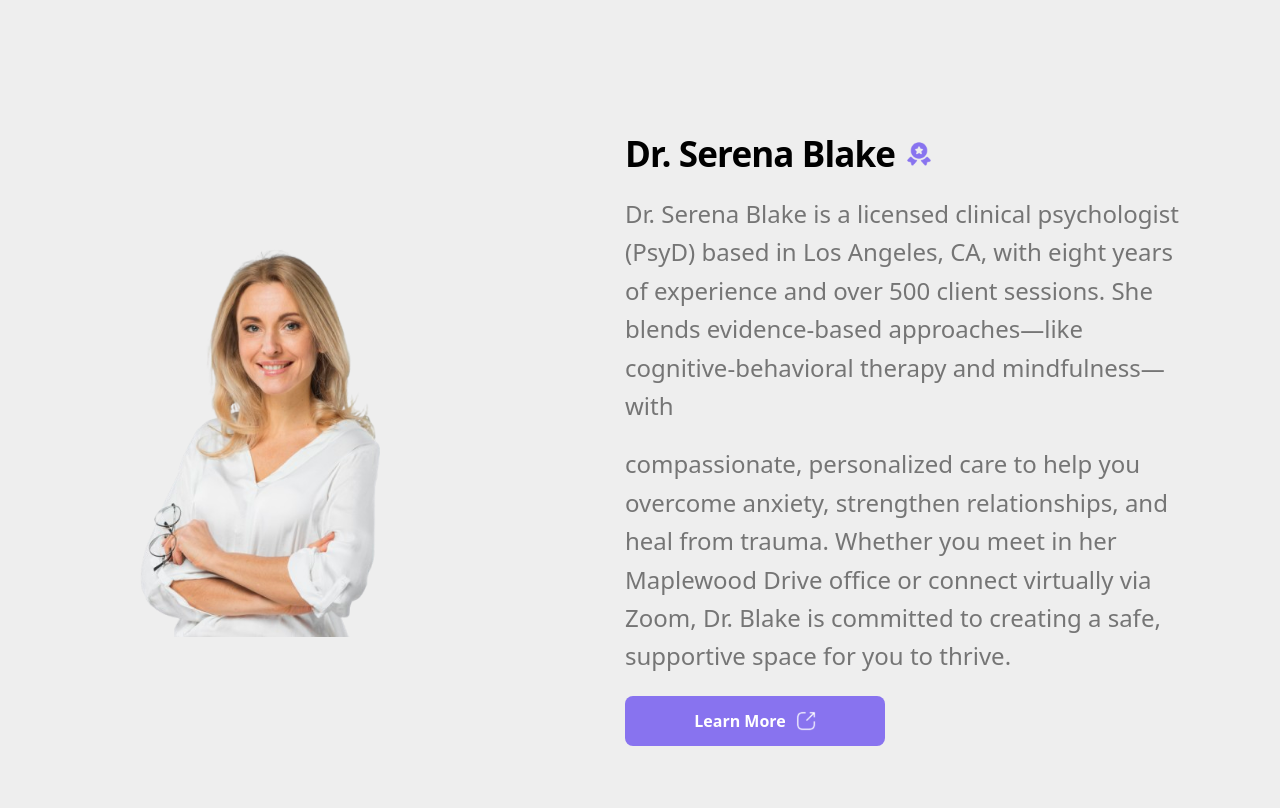
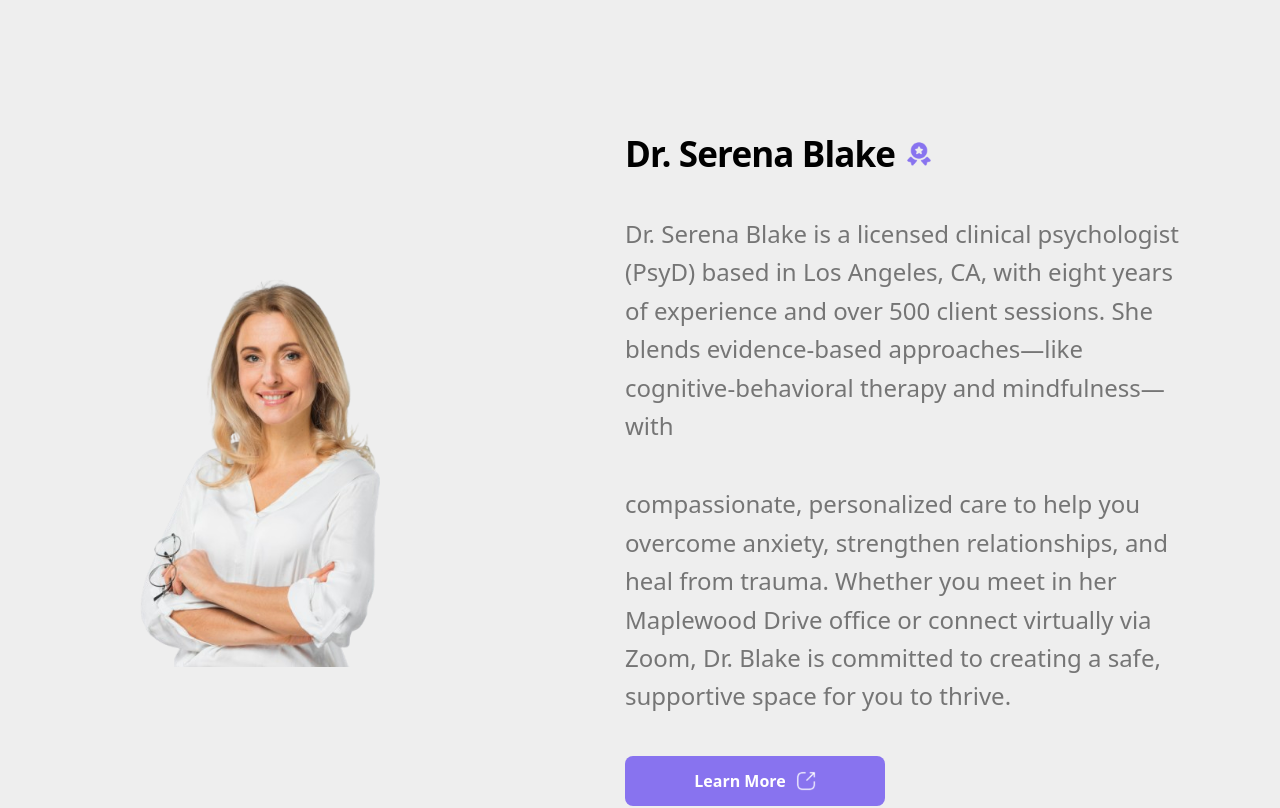
Before and after one commit to lokeshsattimsetti7/Growmytherapy, a Next.js app: page / in a window 1280 px wide. Shown: the part 1180-1988 px from the top of the page. Built offline with nearby package versions, Linux system fonts and the light colour scheme; a web font is replaced by a local one.

Commit message:
Update About.jsx

```diff
--- a/src/app/Components/About.jsx
+++ b/src/app/Components/About.jsx
@@ -14,7 +14,7 @@ const Hero = () => {
           className="w-full h-auto max-w-[500px]"
         />
       </div>
-      <div className="flex flex-col gap-[20px] max-w-full lg:max-w-[50%]">
+      <div className="flex flex-col gap-[40px] max-w-full lg:max-w-[50%]">
         <h1 className="flex items-center text-[24px] sm:text-[30px] md:text-[35px] leading-[1.2] tracking-tight font-bold font-lato gap-[10px]">
           Dr. Serena Blake{" "}
           <Image src={logo} alt="logo" width={28} height={28} />
```
